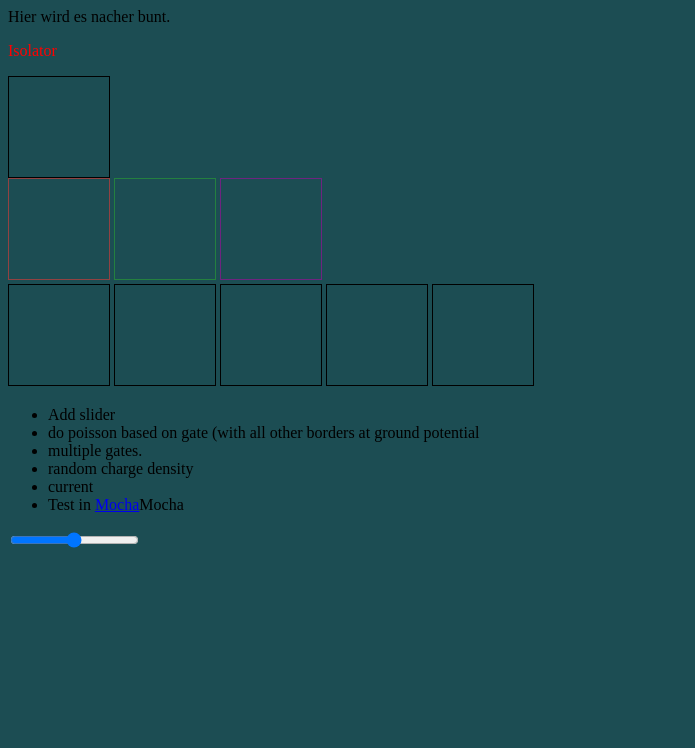
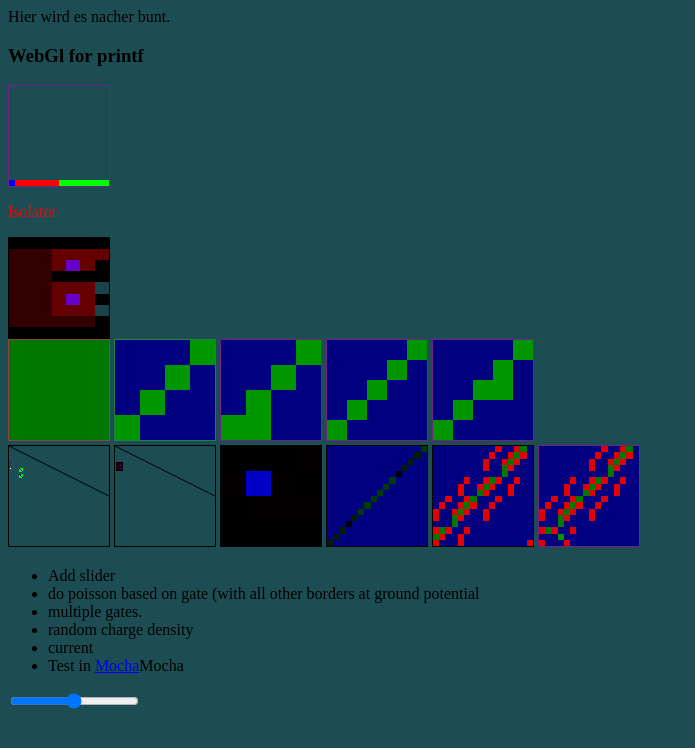
Before and after one commit to A-C-Rosenfeldt/CPU-simulator, a website with bundled scripts: page public/index.htm in a window 1280 px wide. Shown: the whole page, without its empty margins (0-695 px from the left). Built offline with nearby package versions, Linux system fonts and the light colour scheme.

Commit message:
some pitch problems in enforcePivot row

```diff
--- a/public/TestEnforcePivot.js
+++ b/public/TestEnforcePivot.js
@@ -19,7 +19,7 @@ let y = 10;
 }
 {
     let size = 4;
-    const unit = new Tridiagonal(size);
+    let unit = new Tridiagonal(size);
     for (var i = 0; i < size; i++) {
         unit.row[i] = new Row(i, 0, [[], [5], []]);
     }
@@ -40,5 +40,17 @@ let y = 10;
         ctx.fillRect(1, y, 1, 1); // my test framework
     }
     ctx.putImageData(image, 10, y += 6);
+    // }{
+    // fails 20201117. Pitch is still 4 ? Global data or leftover from my early design with fixed (4?? very early) tile width.
+    size++;
+    unit = new Tridiagonal(size);
+    for (var i = 0; i < size; i++) {
+        unit.row[i] = new Row(i, 0, [[], [5], []]);
+    }
+    imageGl = unit.PrintGl();
+    main('MatrixCanvasGl5', imageGl);
+    unit.row[2].sub(unit.row[3], 1); // 20201117 this works
+    imageGl = unit.PrintGl(); // 20201117 so here must be a bug. Solved. Was a const=4 in prototype
+    main('MatrixCanvasGl15', imageGl);
 }
 //# sourceMappingURL=TestEnforcePivot.js.map
--- a/public/TestFields.js
+++ b/public/TestFields.js
@@ -1,3 +1,4 @@
+import { Row } from './enforcePivot.js';
 import { StaticField, exampleField, FieldToDiagonal, fieldTobeSquared, Field } from './fields.js';
 import { main } from './GL.js';
 //import 'assert'
@@ -28,7 +29,11 @@ let y = 10;
     squared = tri.ToMatrix();
     var imageGl = squared.PrintGl();
     main('FieldGl0_tri', imageGl);
+    // 20201118: Overflow of one field? Hmm first line has an underflow? Can't really happen, the buffer is flat but had boundaries. Maybe try to only draw one line? Kill the 1st line?
+    squared.row[1] = new Row(3, 0, [[], [5], []]);
+    var imageGl = squared.PrintGl();
+    main('FieldGl0_tri_blank', imageGl);
     // So 4x4 -> 16x16. The diagonal is copied from field left-right, top-bottom. 16x16 would even have fit onto the C16 screen
-    squared = diag.ToMatrix();
+    //squared=diag.ToMatrix()
 }
 //# sourceMappingURL=TestFields.js.map
--- a/public/enforcePivot.js
+++ b/public/enforcePivot.js
@@ -279,7 +279,7 @@ export class Tridiagonal {
             pixel[i++] = 128;
             pixel[i++] = 255;
         }
-        for (let r = 0, pointer = 0; r < this.row.length; r++, pointer += 4) {
+        for (let r = 0, pointer = 0; r < this.row.length; r++, pointer += s /*20201117 first test: 4*/) {
             this.row[r].PrintGl(pixel, pointer);
         }
         return { width: s, height: s, pixel: pixel };
--- a/public/enforcePivot.ts
+++ b/public/enforcePivot.ts
@@ -306,7 +306,7 @@ export class Tridiagonal{
             pixel[i++] = 255
         }
 
-        for(let r=0, pointer=0;r<this.row.length;r++, pointer+=4){
+        for(let r=0, pointer=0;r<this.row.length;r++, pointer+=s /*20201117 first test: 4*/){
             this.row[r].PrintGl(pixel, pointer)
         }
         return {width: s, height:s, pixel: pixel};
--- a/public/index.htm
+++ b/public/index.htm
@@ -7,6 +7,8 @@
     Hier wird es nacher bunt.
     <!-- node app.js -->
 
+    <h3>WebGl for printf</h3>
+    <canvas id="GlCanvas" width="100" height="100" style="border:1px solid #6e2480;"  class=""></canvas>
     <p class="bandGap_insulator"> Isolator </p>
 
     <canvas id="FieldGl0" width="100" height="100" style="border:1px solid #000000;" class=""></canvas>
@@ -14,6 +16,8 @@
     <canvas id="MatrixCanvasGl"  width="100" height="100" style="border:1px solid #914242;"  class=""></canvas>
     <canvas id="MatrixCanvasGl0" width="100" height="100" style="border:1px solid #24803f;"  class=""></canvas>
     <canvas id="MatrixCanvasGl1" width="100" height="100" style="border:1px solid #6e2480;"  class=""></canvas>
+    <canvas id="MatrixCanvasGl5" width="100" height="100" style="border:1px solid #6e2480;"  class=""></canvas>
+    <canvas id="MatrixCanvasGl15" width="100" height="100" style="border:1px solid #6e2480;"  class=""></canvas>
 
     <script src="TestGL.js" type="module" ></script>
     <br/>
@@ -26,7 +30,7 @@
     <canvas id="FieldGl0_field" width="100" height="100" style="border:1px solid #000000;"  class=""></canvas>
     <canvas id="FieldGl0_mat" width="100" height="100" style="border:1px solid #000000;"  class=""></canvas>
     <canvas id="FieldGl0_tri" width="100" height="100" style="border:1px solid #000000;"  class=""></canvas>
-
+    <canvas id="FieldGl0_tri_blank" width="100" height="100" style="border:1px solid #6e2480;"  class=""></canvas>
 
     <!-- would need  MDN.createWebGLProgramFromIds() --><script id="vertex-shader" type="x-shader/x-vertex"></script>
 
```
Also changed, not shown: public/TestFields.ts (+6 -3 lines), public/TestenforcePivot.ts (+19 -1 lines).
